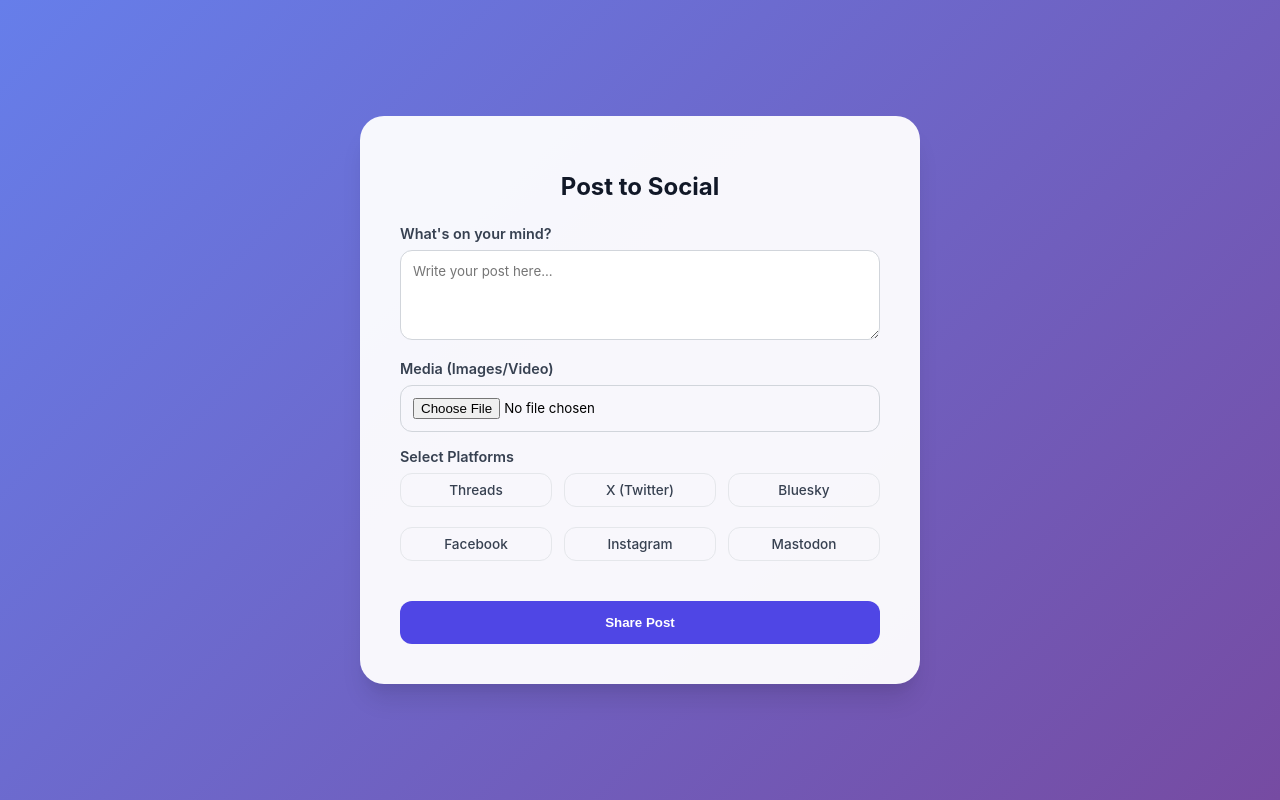
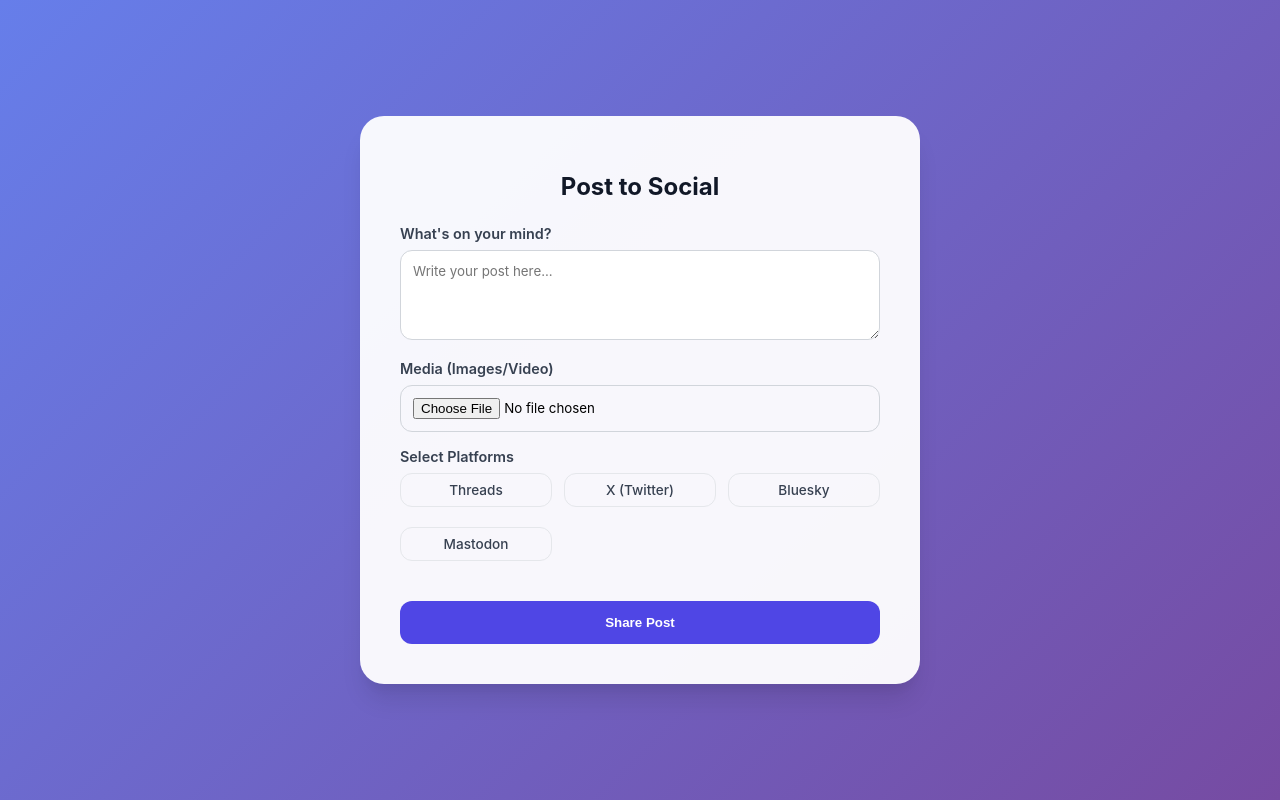
Before and after one commit to lavanyadeepak/ldsocialmedia, a website: page index.html in a window 1280 px wide. Drawn offline with Linux system fonts and the light colour scheme.

Commit message:
disabled fb and ig for now

```diff
--- a/index.html
+++ b/index.html
@@ -86,8 +86,8 @@
           <label class="platform-chip"><input type="checkbox" name="platforms" value="threads"> Threads</label>
           <label class="platform-chip"><input type="checkbox" name="platforms" value="twitter"> X (Twitter)</label>
           <label class="platform-chip"><input type="checkbox" name="platforms" value="bluesky"> Bluesky</label>
-          <label class="platform-chip"><input type="checkbox" name="platforms" value="facebook"> Facebook</label>
-          <label class="platform-chip"><input type="checkbox" name="platforms" value="instagram"> Instagram</label>
+          <label class="platform-chip" style="display: none;"><input type="checkbox" name="platforms" value="facebook"> Facebook</label>
+          <label class="platform-chip" style="display: none;"><input type="checkbox" name="platforms" value="instagram"> Instagram</label>
           <label class="platform-chip"><input type="checkbox" name="platforms" value="mastodon"> Mastodon</label>
         </div>
       </div>
```
